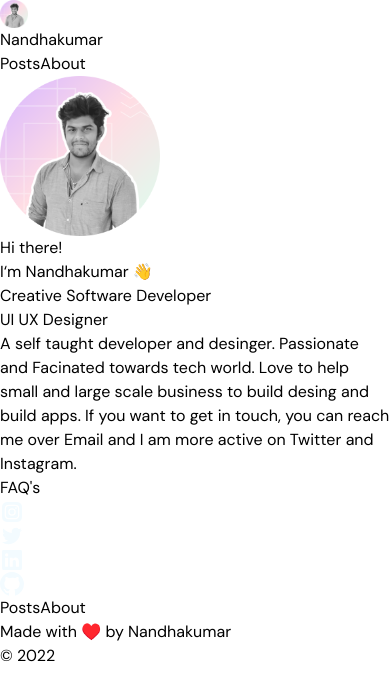
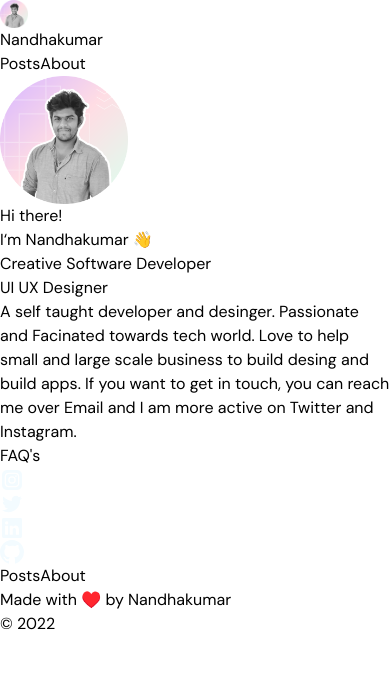
Before and after one commit to nandhakumar-rs/nandhakumar.dev, a Next.js app: page /about in a window 390 px wide. Shown: the top 700 px of the page. Built offline with nearby package versions, Linux system fonts and the light colour scheme.

Commit message:
fix: responsiveness

```diff
--- a/src/components/layout/Footer.component.tsx
+++ b/src/components/layout/Footer.component.tsx
@@ -1,12 +1,12 @@
-import Link from "next/link";
-import React from "react";
-import CONSTANT from "../../constant";
-import Icon from "../icons";
+import Link from 'next/link'
+import React from 'react'
+import CONSTANT from '../../constant'
+import Icon from '../icons'
 
 const Footer = () => {
   return (
-    <footer className="bg-app-primary-900 p-5 border-t border-app-neutral-800 fixed bottom-0 left-0 right-0">
-      <div className=" max-w-screen-lg my-0 mx-auto max-md:mx-5 flex justify-between items-center ">
+    <footer className="bg-app-primary-900 p-5 border-t border-app-neutral-800">
+      <div className=" max-w-screen-md my-0 mx-auto max-md:mx-5 flex justify-between items-center max-md:flex-col max-md:text-center max-md:gap-6">
         <div className="flex gap-7">
           {CONSTANT.SOCIAL_LINKS.map((link, index) => (
             <Link href={link.url} key={index} target="_blank">
@@ -31,7 +31,7 @@ const Footer = () => {
         </div>
       </div>
     </footer>
-  );
-};
+  )
+}
 
-export default Footer;
+export default Footer
--- a/src/components/layout/index.tsx
+++ b/src/components/layout/index.tsx
@@ -5,7 +5,7 @@ import Header from "./Header.component";
 const Layout: FC<any> = ({ children }) => {
   return (
     <div className="bg-app-primary-900 min-h-screen w-full relative">
-      <div className="max-w-screen-lg my-0 mx-auto max-md:mx-5 pb-32">
+      <div className="max-w-screen-md my-0 mx-auto max-md:mx-5 pb-32">
         <Header />
         {children}
       </div>
--- a/src/pages/about.tsx
+++ b/src/pages/about.tsx
@@ -9,13 +9,13 @@ import Link from 'next/link'
 
 export default function AboutPage() {
   return (
-    <div className="max-w-screen-sm mx-auto mt-12">
+    <div className="mx-auto mt-12">
       <section>
-        <div className="flex gap-6 items-center">
+        <div className="flex gap-6 items-center max-md:flex-col max-md:items-start">
         <Image
-            className="h-40"
-            height={160}
-            width={160}
+            className="h-32"
+            height={128}
+            width={128}
             src={profile}
             alt="Nandhakumar's Display Picture"
           />
```
